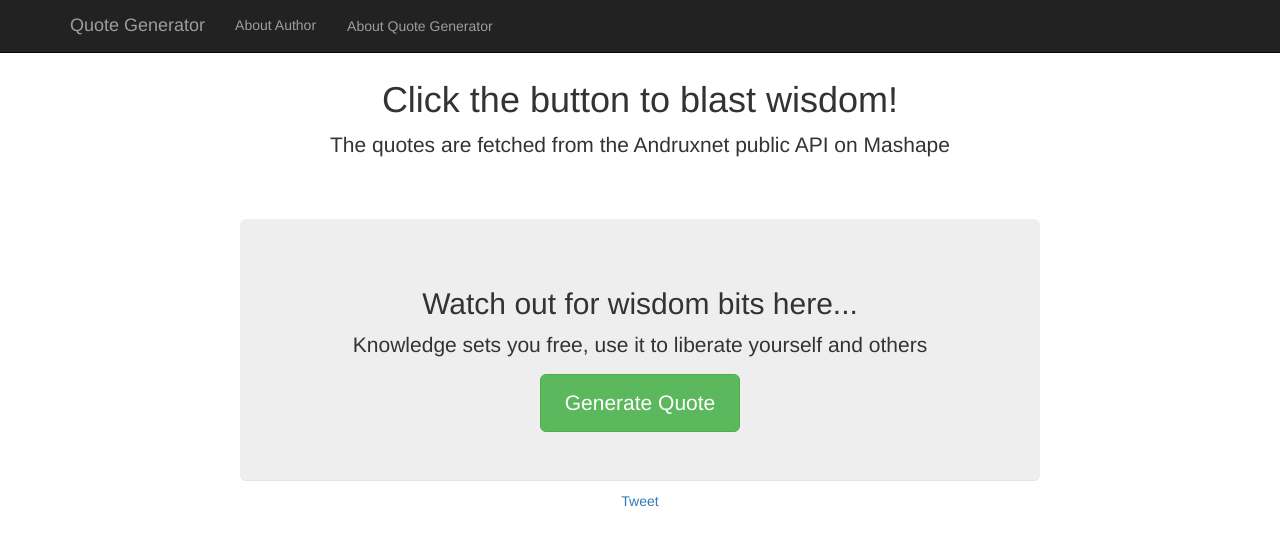
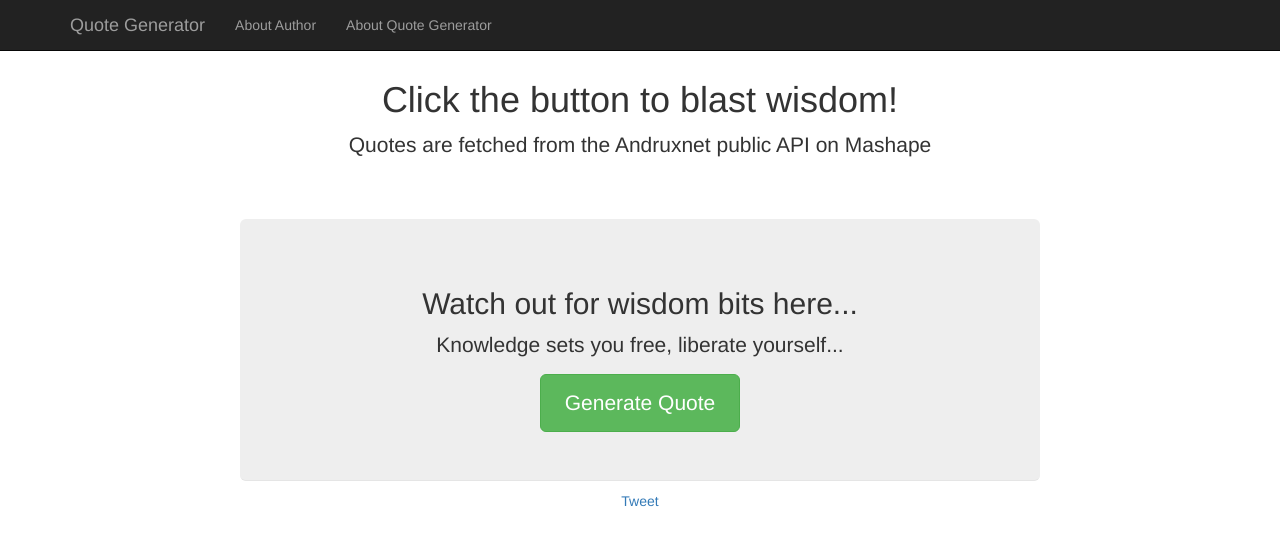
Before and after one commit to sabahang/quote-generator, a plain HTML site: page index.html in a window 1280 px wide. Drawn offline with nearby package versions, Linux system fonts and the light colour scheme.

Commit message:
content fix

```diff
--- a/index.html
+++ b/index.html
@@ -42,7 +42,7 @@
         <div id="navbar" class="collapse navbar-collapse">
           <ul class="nav navbar-nav">
             <li><a href="http://sabahang.github.io/">About Author</a></li>
-            <li><a href="#about" role="button" class="btn" data-toggle="modal">About Quote Generator</a></li>
+            <li><a href="#about" role="button" data-toggle="modal">About Quote Generator</a></li>
           </ul>
         </div><!--/.nav-collapse -->
       </div>
@@ -52,11 +52,11 @@
 
       <div class="starter-template">
         <h1>Click the button to blast wisdom!</h1>
-        <p class="lead">The quotes are fetched from the Andruxnet public API on Mashape</p>
+        <p class="lead">Quotes are fetched from the Andruxnet public API on Mashape</p>
       </div>
       <div class="jumbotron">
         <h2 id="quote_text">Watch out for wisdom bits here...</h1>
-        <p id="quote_author" class="lead">Knowledge sets you free, use it to liberate yourself and others</p>
+        <p id="quote_author" class="lead">Knowledge sets you free, liberate yourself...</p>
         <button id="famous_quote_button" class="btn btn-lg btn-success">Generate Quote</button>
       </div>
       <div class="row">
```
